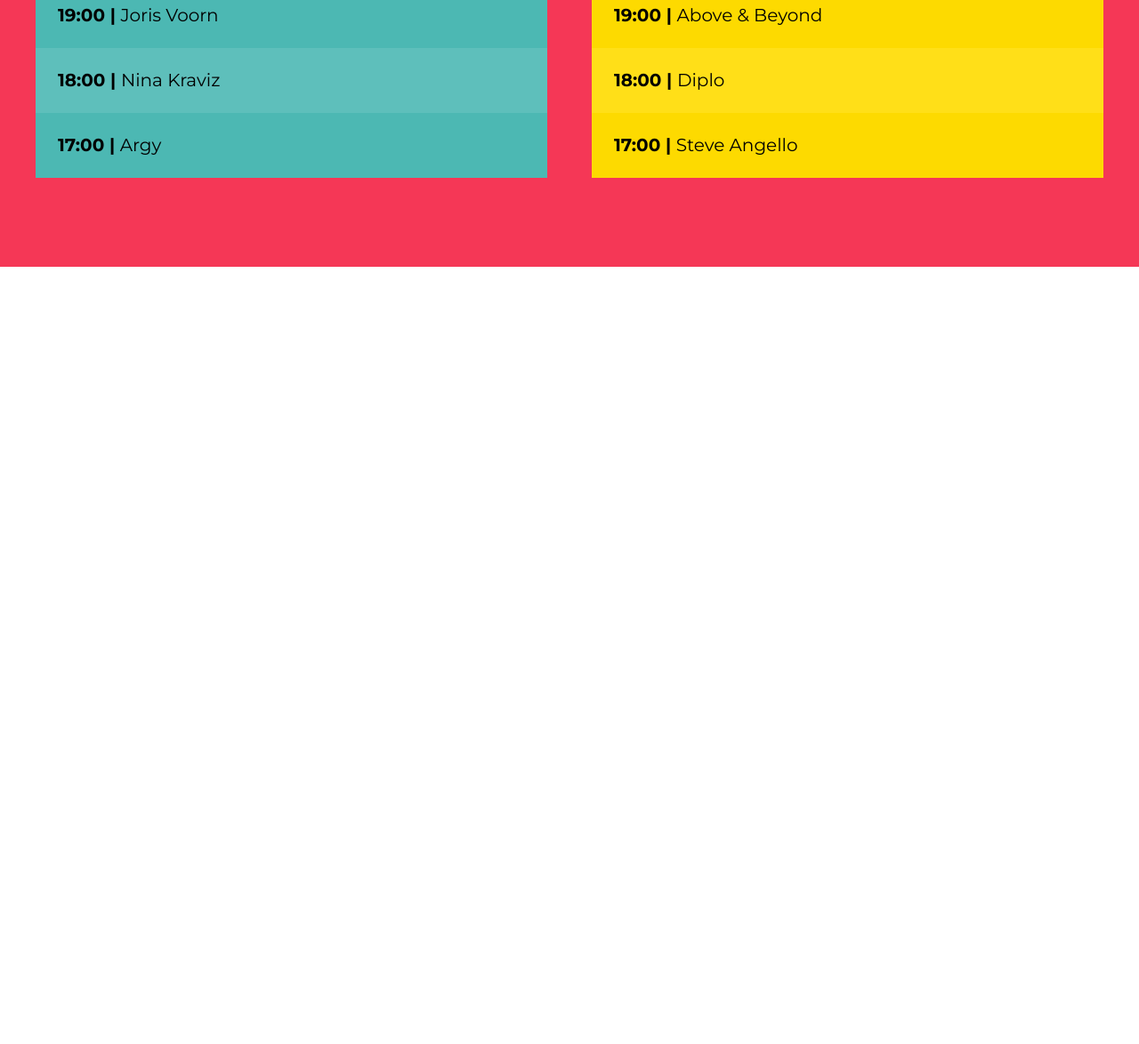
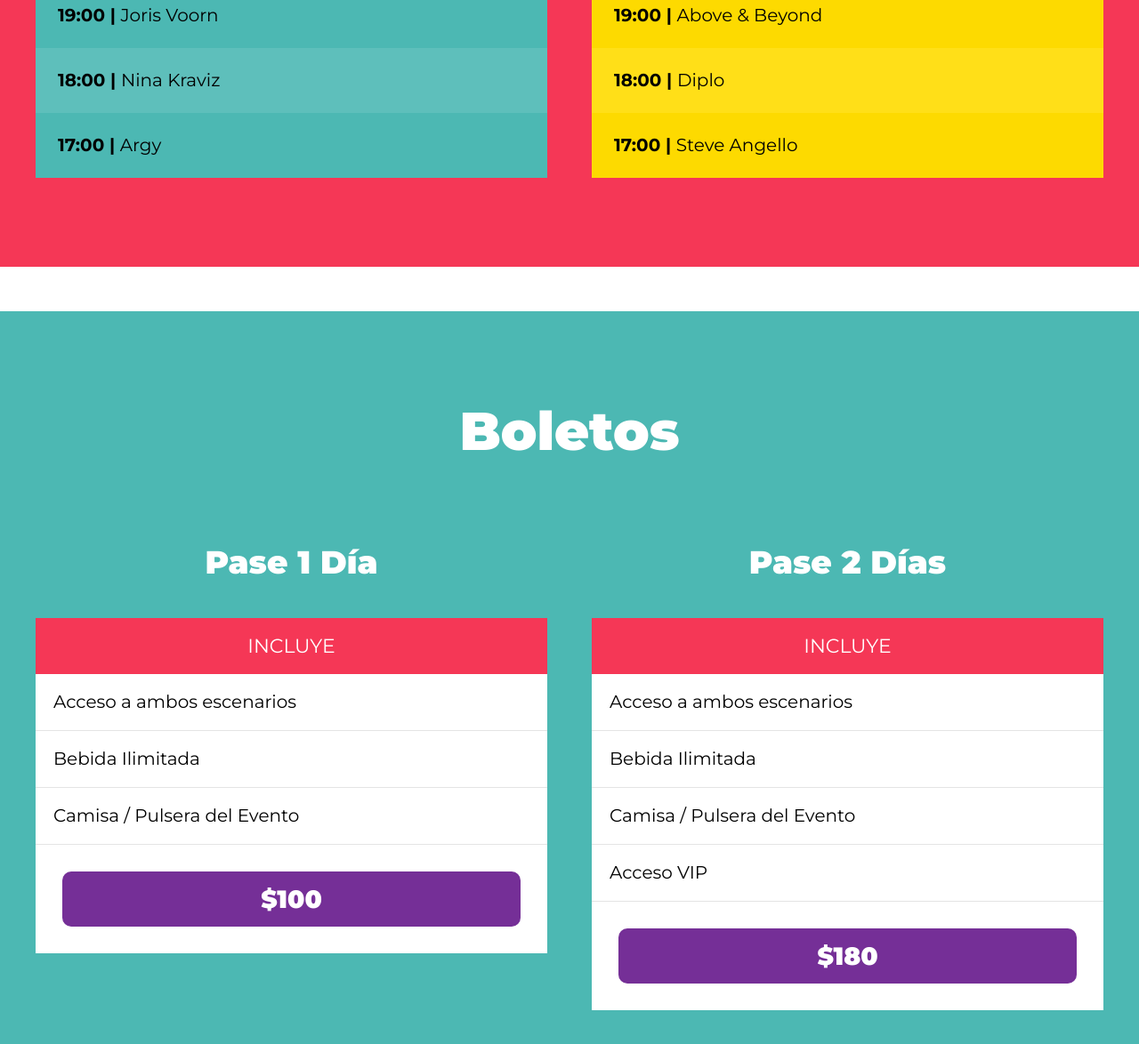
Before and after one commit to alonso1298/Festival-Musica, a website: page index.html in a window 1280 px wide. Shown: the part 2634-3808 px from the top of the page at 89% size. Before the commit the page ends 2934 px from the top, so only its background shows below. Drawn offline with Linux system fonts and the light colour scheme.

Commit message:
Se crea la seccion de los boletos

```diff
--- a/index.html
+++ b/index.html
@@ -160,5 +160,45 @@
     </div> <!--.escenarios-contenedor -->
 </section>
 
+<section id="boletos" class="contenedor-boletos">
+    <h3>Boletos</h3>
+
+    <div class="boletos">
+        <div class="pase">
+            <p class="pase-nombre">Pase 1 Día</p>
+            <header class="pase-header">
+                <p>Incluye</p>
+            </header>
+            <div class="pase-body">
+                <ul>
+                    <li>Acceso a ambos escenarios</li>
+                    <li>Bebida Ilimitada</li>
+                    <li>Camisa / Pulsera del Evento</li>
+                </ul>
+            </div>
+            <footer class="pase-footer">
+                <p>$100</p>
+            </footer>
+        </div>
+        <div class="pase">
+            <p class="pase-nombre">Pase 2 Días</p>
+            <header class="pase-header">
+                <p>Incluye</p>
+            </header>
+            <div class="pase-body">
+                <ul>
+                    <li>Acceso a ambos escenarios</li>
+                    <li>Bebida Ilimitada</li>
+                    <li>Camisa / Pulsera del Evento</li>
+                    <li>Acceso VIP</li>
+                </ul>
+            </div>
+            <footer class="pase-footer">
+                <p>$180</p>
+            </footer>
+        </div>
+    </div>
+</section>
+
 </body>
 </html>
--- /dev/null
+++ b/src/scss/layout/_boletos.scss
@@ -0,0 +1,73 @@
+@use '../base/variables' as v;
+@use '../base/mixins' as m;
+
+.contenedor-boletos {
+    margin-top: 5rem;
+    background-color: v.$verde;
+    h3 {
+        color: v.$blanco;
+    }
+    .boletos {
+        @include m.contenedor;
+        @include m.tablet {
+            @include m.grid(2)
+        }
+    }
+}
+.pase {
+    transition: transform .3s ease-in-out;
+    &:hover {
+        transform: scale(1.1);
+    }
+
+    &-nombre { //lo que hace el & es seleccionar esa parte del selector y agregar la segunda (solo aplica cuando tenga el mismo nombre)
+        font-size: 3.6rem;
+        font-weight: 900;
+        text-align: center;
+        color: v.$blanco;
+    }
+    &-header,
+    &-footer {
+        padding: 0.5rem;
+
+        p {
+            text-align: center;
+            color: v.$blanco;
+            margin: 0;
+        }
+    }
+    &-header {
+        background-color: v.$rosa;
+        p {
+            text-transform: uppercase;
+            font-size: 2.2rem;
+            padding: 1rem 0;
+        }
+    }
+    &-body{
+        background-color: v.$blanco;
+        ul{
+            @include m.resetear-lista;
+            li{
+                padding: 2rem;
+                border-bottom: 1px solid #e1e1e1e1;
+            }
+        }
+    }
+    &-footer {
+        background-color: v.$blanco;
+        padding: 3rem;
+        p {
+            font-size: 2.8rem;
+            font-weight: 900;
+            background-color: v.$morado;
+            padding: 1rem 0;
+            border-radius: 1rem;
+            cursor: pointer;
+            transition: background-color 0.3s ease; // Se añade la transicion
+            &:hover {
+                background-color: darken(v.$morado, 20%);
+            }
+        }
+    }
+}
--- a/src/scss/layout/_index.scss
+++ b/src/scss/layout/_index.scss
@@ -2,3 +2,4 @@
 @forward 'video';
 @forward 'festival';
 @forward 'lineup';
+@forward 'boletos';
```
Also changed, not shown: build/css/app.css.
